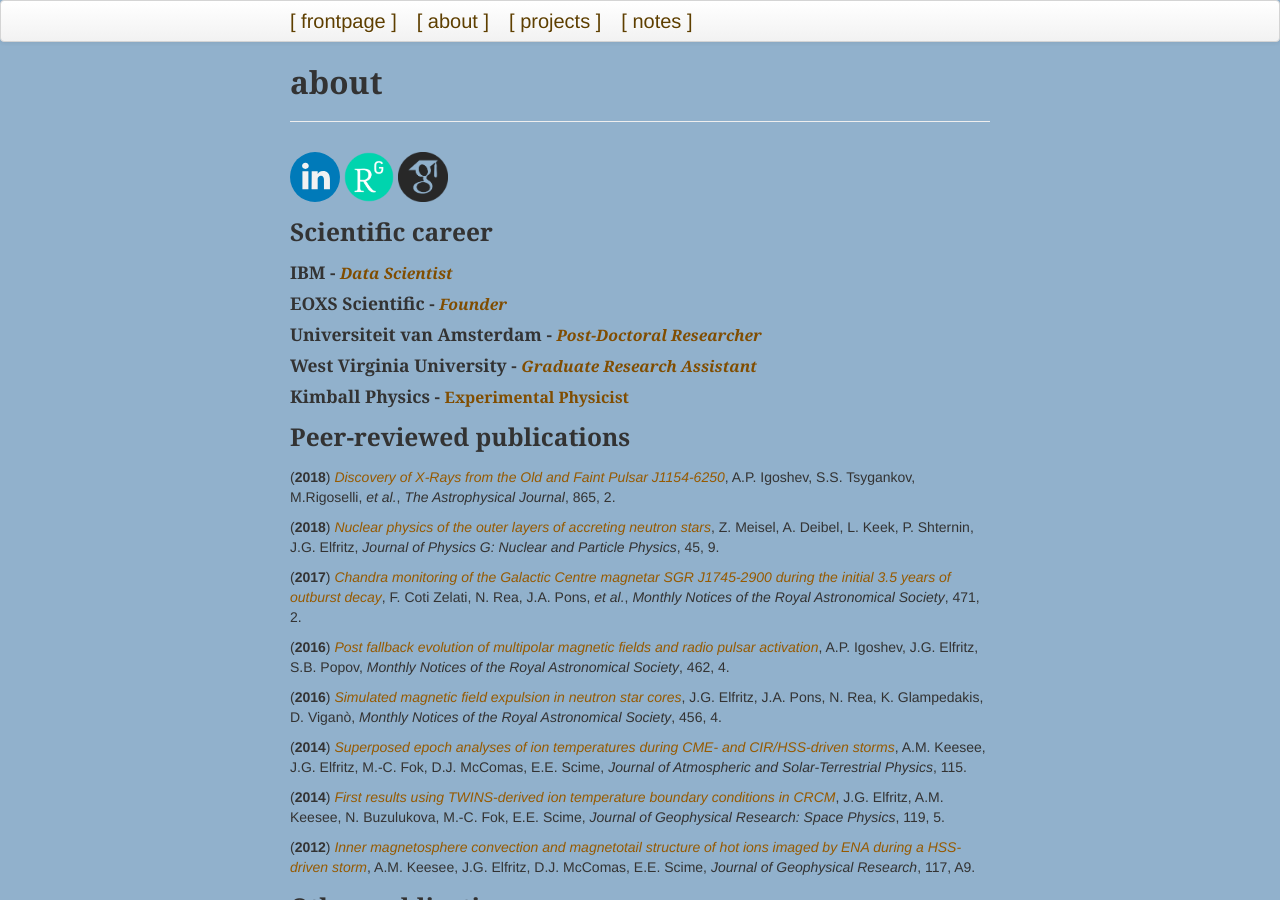
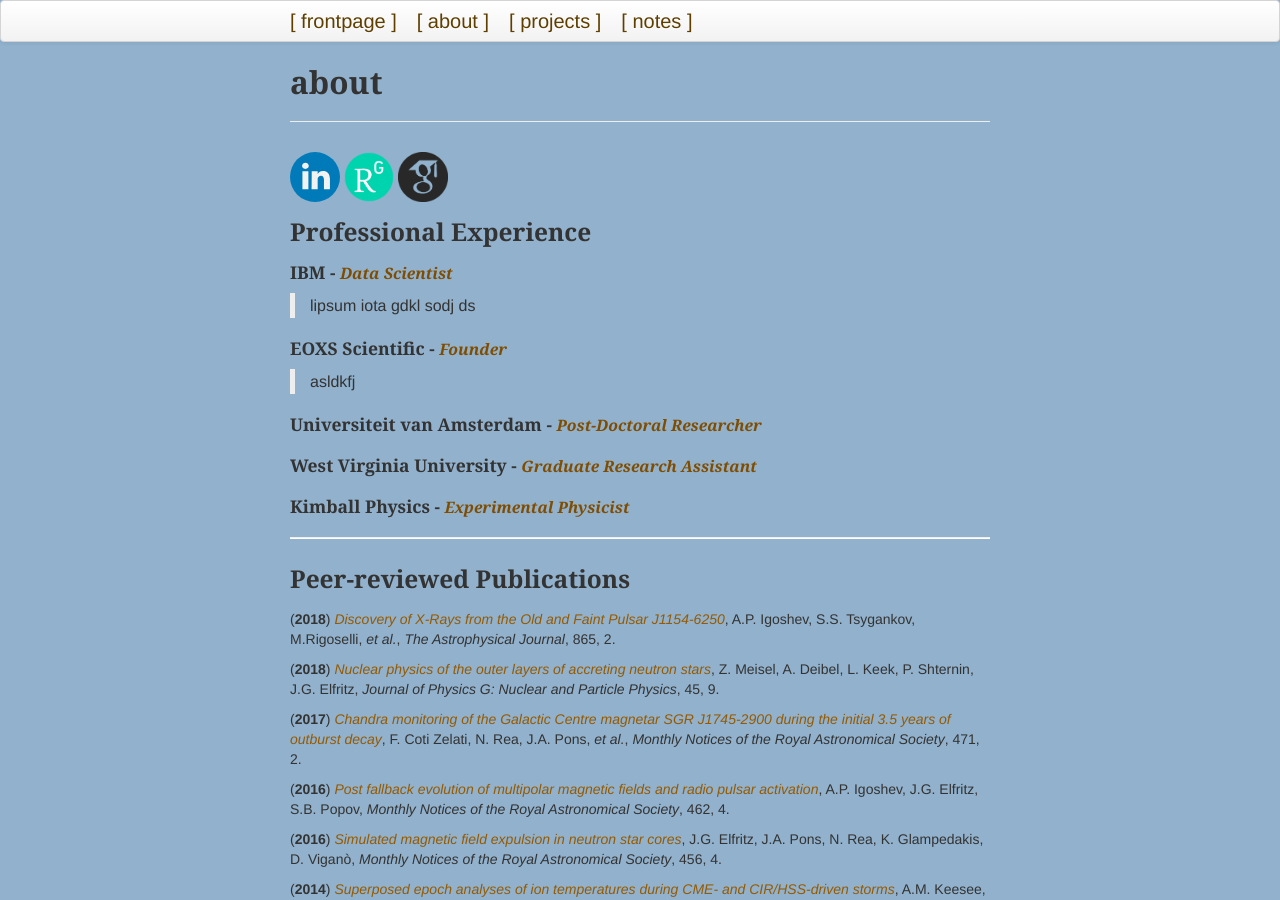
Before and after one commit to justinelfritz/justinelfritz.github.io, a Jekyll site: the page built from pages/about.md, in a window 1280 px wide and 900 px high. Built offline with Jekyll 4.4.1, drawn with Linux system fonts in a browser that asks for light colours.

Commit message:
ABOUT section formatting

```diff
--- a/pages/about.md
+++ b/pages/about.md
@@ -6,20 +6,26 @@ description: general synopsis and motivation
 
 <a href="https://www.linkedin.com/in/justinelfritz/"><img src="https://mag06.github.io/linkedin_circ.svg" width="50" height="50"></a> <a href="https://www.researchgate.net/profile/Justin_Elfritz"><img src="https://mag06.github.io/ResearchGate2.png" width="50" height="50"></a> <a href="https://scholar.google.com/citations?user=TikZtJcAAAAJ&hl=en"><img src="https://mag06.github.io/google_cite1.png" width="50" height="50"></a>
 
-### Scientific career
+### Professional Experience
 
 #### **IBM** - <span style="font-size:0.9em; font-style:italic; color:#804d00">Data Scientist</span>
+> lipsum iota gdkl sodj ds
 
 #### **EOXS Scientific** - <span style="font-size:0.9em; font-style:italic; color:#804d00">Founder</span>
+> asldkfj
 
 #### **Universiteit van Amsterdam** - <span style="font-size:0.9em; color:#804d00; font-style:italic">Post-Doctoral Researcher</span>
+>
 
 #### **West Virginia University** - <span style="font-size:0.9em; color:#804d00; font-style:italic">Graduate Research Assistant</span>
+>
 
-#### **Kimball Physics** - <span style="font-size:0.9em; color:#804d00; font-style:italc">Experimental Physicist</span>
+#### **Kimball Physics** - <span style="font-size:0.9em; color:#804d00; font-style:italic">Experimental Physicist</span>
+>
 
+---
 
-### Peer-reviewed publications
+### Peer-reviewed Publications
 
 (**2018**) [*Discovery of X-Rays from the Old and Faint Pulsar J1154-6250*](https://ui.adsabs.harvard.edu/abs/2018ApJ...865..116I), A.P. Igoshev, S.S. Tsygankov, M.Rigoselli, *et al.*, *The Astrophysical Journal*, 865, 2.
 
```
